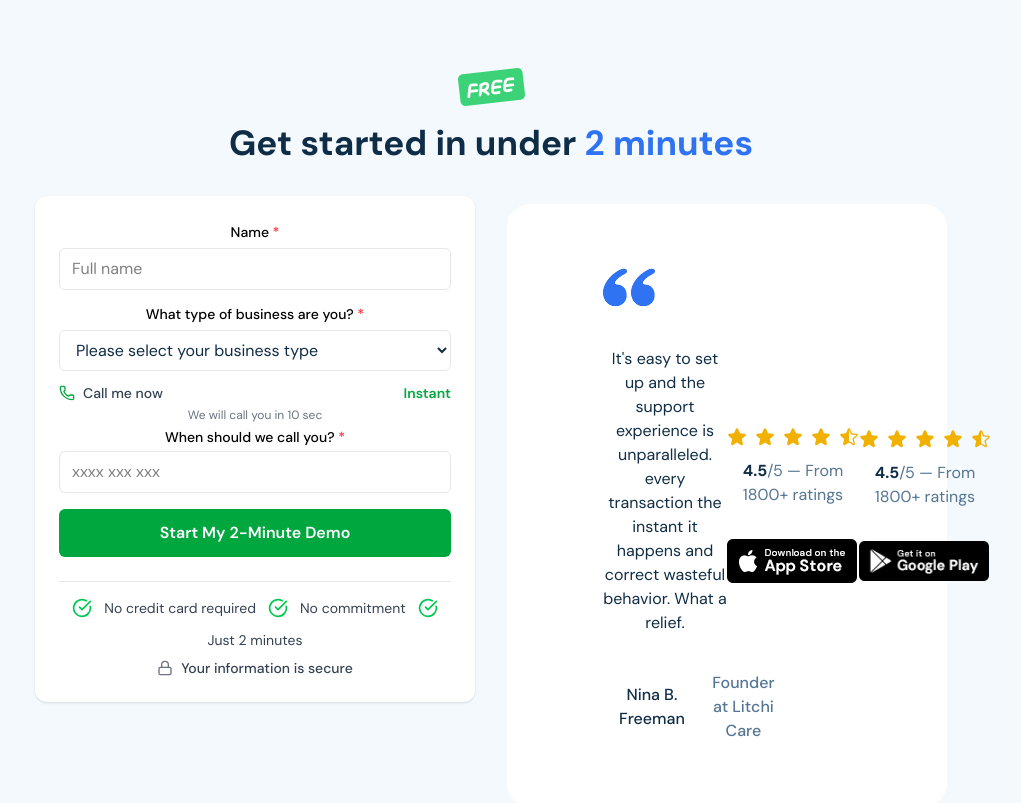
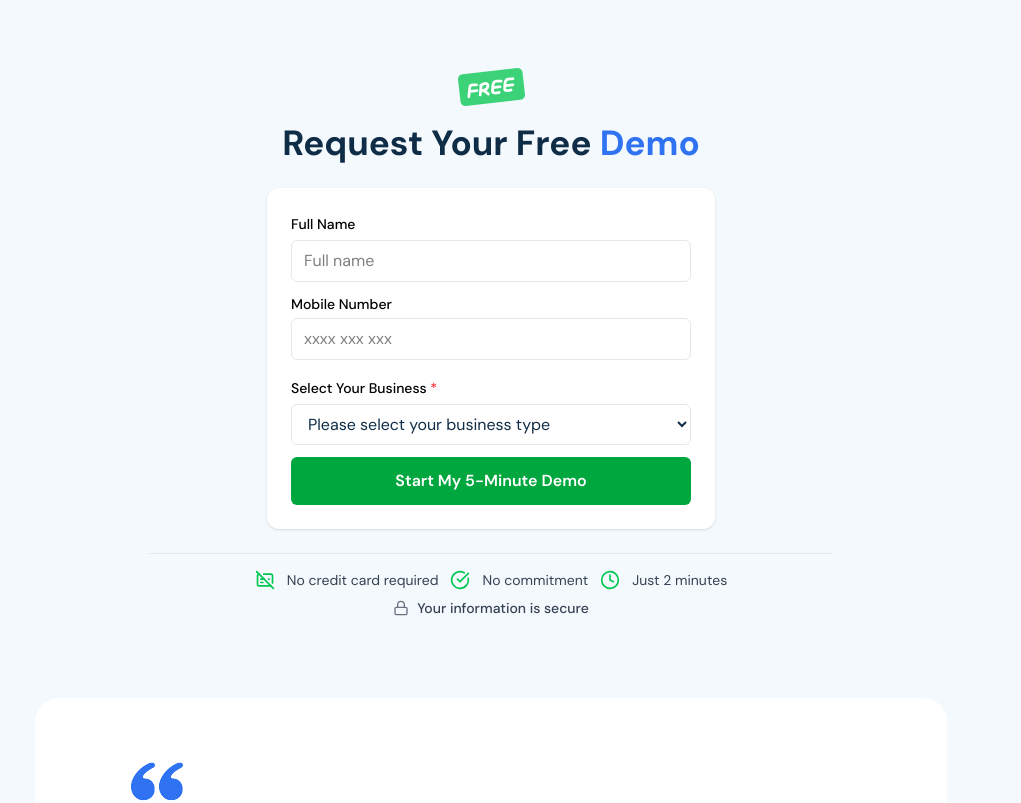
Before and after one commit to PujanShresthaBlueCloud/trainLogic, a Next.js app: page / in a window 1280 px wide. Shown: the part 5920-6723 px from the top of the page, without its empty margins (149-1170 px from the left). Built offline with nearby package versions, Linux system fonts and the light colour scheme; some icons are missing.

Commit message:
fix contact form home

```diff
--- a/src/app/layout.tsx
+++ b/src/app/layout.tsx
@@ -36,7 +36,7 @@ export default function RootLayout({
               {/* <Header /> */}
               {children}
               <Footer />
-              <ScrollToTop />
+              {/* <ScrollToTop /> */}
               <RetellChatWidget />
             </ThemeProvider>
           </SessionProviderComp>
--- a/src/components/Contact/ContactFormHome/index.tsx
+++ b/src/components/Contact/ContactFormHome/index.tsx
@@ -376,7 +376,7 @@ import { Icon } from "@iconify/react";
 import Image from "next/image";
 import Link from "next/link";
 import { review } from "@/app/api/data";
-import { CheckCircle, Lock, Phone } from "lucide-react";
+import { CheckCircle, Lock, Phone, CaptionsOff, Clock } from "lucide-react";
 
 const ContactFormHome = () => {
   const [form, setForm] = useState({ name: "", business: "", phone: "" });
@@ -408,20 +408,6 @@ const ContactFormHome = () => {
     }
 
     const onlyDigits = digits.replace(/[^0-9]/g, "");
-    if (onlyDigits.length >= 11 && onlyDigits.startsWith("61")) {
-      if (onlyDigits[2] === "4") {
-        const part1 = onlyDigits.slice(0, 3);
-        const part2 = onlyDigits.slice(3, 6);
-        const part3 = onlyDigits.slice(6, 9);
-        const part4 = onlyDigits.slice(9, 12);
-        return `+${part1} ${part2} ${part3} ${part4}`.trim();
-      } else {
-        const part1 = onlyDigits.slice(0, 3);
-        const part2 = onlyDigits.slice(3, 7);
-        const part3 = onlyDigits.slice(7, 11);
-        return `+${part1} ${part2} ${part3}`.trim();
-      }
-    }
     return digits;
   }
 
@@ -525,17 +511,16 @@ async function handleSubmit(evt: React.FormEvent<HTMLFormElement>) {
               />
             </div>
             <h2 className="text-midnight_text font-bold dark:text-white md:text-35 sm:text-28 text-24 mt-4">
-              Get started in under <span className="lg:text-35 text-primary text-24"> 2 minutes </span>
+              Request Your Free <span className="lg:text-35 text-primary text-24"> Demo </span>
             </h2>
 
-            <div className="mt-8 grid grid-cols-1 lg:grid-cols-2 gap-8 items-start">
-              {/* LEFT: FORM */}
+            <div className="md:max-w-75% mx-auto mt-6">
               <div className="flex items-start justify-center">
-                <form onSubmit={handleSubmit} className="w-full max-w-md bg-white rounded-xl p-6 shadow-sm" aria-label="Contact form">
+                <form onSubmit={handleSubmit} className="w-full max-w-md text-left bg-white rounded-xl p-6 shadow-sm" aria-label="Contact form">
 
                   {/* Name */}
                   <label className="block mb-3">
-                    <span className="text-sm font-medium">Name <span className="text-red-500">*</span></span>
+                    <span className="text-sm font-medium">Full Name</span>
                     <input
                       aria-label="Full name"
                       placeholder="Full name"
@@ -548,9 +533,32 @@ async function handleSubmit(evt: React.FormEvent<HTMLFormElement>) {
                     {errors.name && <p className="text-xs text-red-600 mt-1">{errors.name}</p>}
                   </label>
 
+                  {/* Phone */}
+                  <label className="block mb-4">
+                    {/* <div className="flex justify-between items-center mb-1"> */}
+                      {/* <div className="flex items-center gap-2 text-gray-700 font-medium">
+                        <Phone className="w-4 h-4 text-green-600" />
+                        <span className="text-sm font-medium">Call me now</span>
+                      </div> */}
+
+                    {/* <p className="text-xs text-gray-500 mb-1">We will call you in 10 sec</p> */}
+                    <span className="text-sm font-medium block mb-1">Mobile Number</span>
+                    <input
+                      aria-label="Phone number"
+                      placeholder="xxxx xxx xxx"
+                      value={form.phone}
+                      onChange={(e) => setForm({ ...form, phone: e.target.value })}
+                      onBlur={(e) => setForm({ ...form, phone: formatAustralianPhone(e.target.value) })}
+                      className={`mt-1 block w-full rounded-md border px-3 py-2 focus:outline-none focus:ring-2 focus:ring-indigo-300 ${errors.phone ? 'border-red-300' : 'border-gray-200'}`}
+                      aria-invalid={errors.phone ? "true" : "false"}
+                      required
+                    />
+                    {errors.phone && <p className="text-xs text-red-600 mt-1">{errors.phone}</p>}
+                  </label>
+
                   {/* Business Type */}
                   <label className="block mb-3">
-                    <span className="text-sm font-medium">What type of business are you? <span className="text-red-500">*</span></span>
+                    <span className="text-sm font-medium">Select Your Business <span className="text-red-500">*</span></span>
                     <select
                       aria-label="Business type"
                       value={form.business}
@@ -566,49 +574,25 @@ async function handleSubmit(evt: React.FormEvent<HTMLFormElement>) {
                     </select>
                     {errors.business && <p className="text-xs text-red-600 mt-1">{errors.business}</p>}
                   </label>
-
-                  {/* Phone */}
-                  <label className="block mb-4">
-                    <div className="flex justify-between items-center mb-1">
-                      <div className="flex items-center gap-2 text-gray-700 font-medium">
-                        <Phone className="w-4 h-4 text-green-600" />
-                        <span className="text-sm font-medium">Call me now</span>
-                      </div>
-                      <span className="text-sm text-green-600 font-semibold">Instant</span>
-                    </div>
-                    <p className="text-xs text-gray-500 mb-1">We will call you in 10 sec</p>
-                    <span className="text-sm font-medium block mb-1">When should we call you? <span className="text-red-500">*</span></span>
-                    <input
-                      aria-label="Phone number"
-                      placeholder="xxxx xxx xxx"
-                      value={form.phone}
-                      onChange={(e) => setForm({ ...form, phone: e.target.value })}
-                      onBlur={(e) => setForm({ ...form, phone: formatAustralianPhone(e.target.value) })}
-                      className={`mt-1 block w-full rounded-md border px-3 py-2 focus:outline-none focus:ring-2 focus:ring-indigo-300 ${errors.phone ? 'border-red-300' : 'border-gray-200'}`}
-                      aria-invalid={errors.phone ? "true" : "false"}
-                      required
-                    />
-                    {errors.phone && <p className="text-xs text-red-600 mt-1">{errors.phone}</p>}
-                  </label>
-
                   <button
                     type="submit"
                     disabled={submitting}
                     className="w-full inline-flex items-center justify-center gap-2 bg-green-600 hover:bg-green-700 text-white font-semibold py-3 px-4 rounded-md transition disabled:opacity-60"
                   >
-                    {submitting ? 'Please wait…' : 'Start My 2-Minute Demo'}
+                    {submitting ? 'Please wait…' : 'Start My 5-Minute Demo'}
                   </button>
 
                   {errors.submit && <div className="mt-4 text-red-700 font-medium">{errors.submit}</div>}
                   {success && <div className="mt-4 text-green-700 font-medium">Thanks — we will call you shortly.</div>}
-
+                </form>
+              </div>
               <div className="mt-6 border-t pt-4 text-center">
                 <div className="flex flex-wrap justify-center items-center gap-3 text-sm text-gray-700">
-                      <CheckCircle className="w-5 h-5 text-green-500" />
+                  <CaptionsOff className="w-5 h-5 text-green-500" />
                   <span>No credit card required</span>
                   <CheckCircle className="w-5 h-5 text-green-500" />
                   <span>No commitment</span>
-                      <CheckCircle className="w-5 h-5 text-green-500" />
+                  <Clock className="w-5 h-5 text-green-500" />
                   <span>Just 2 minutes</span>
                 </div>
 
@@ -617,12 +601,8 @@ async function handleSubmit(evt: React.FormEvent<HTMLFormElement>) {
                   <span className="font-medium">Your information is secure</span>
                 </div>
               </div>
-
-                </form>
             </div>
-
-              {/* RIGHT: Reviews / marketing */}
-              <div>
+            <div className="mt-20">
               {review.map((item, index) => (
                 <div
                   key={index}
@@ -717,8 +697,6 @@ async function handleSubmit(evt: React.FormEvent<HTMLFormElement>) {
               ))}
             </div>
           </div>
-
-          </div>
         </div>
       </div>
     </section>
```
Lines whose indentation alone changed are shown as unchanged.
